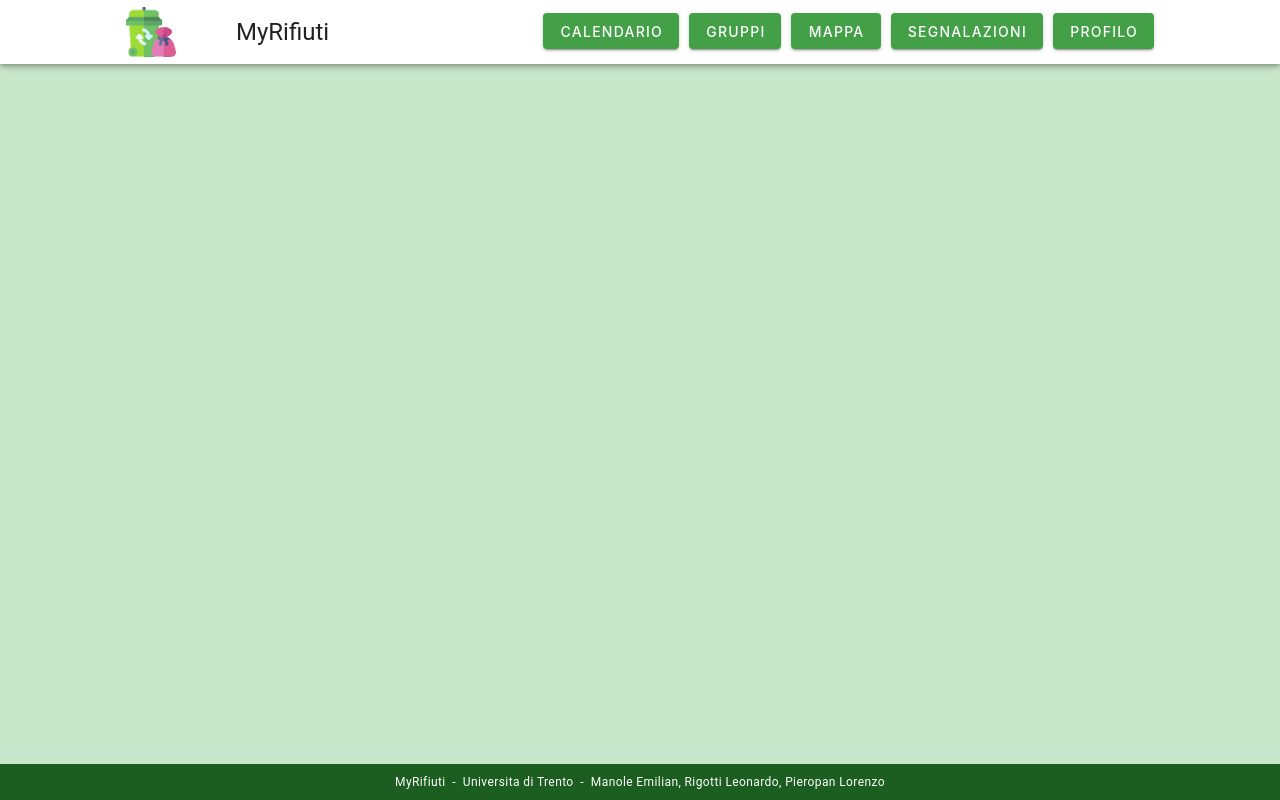
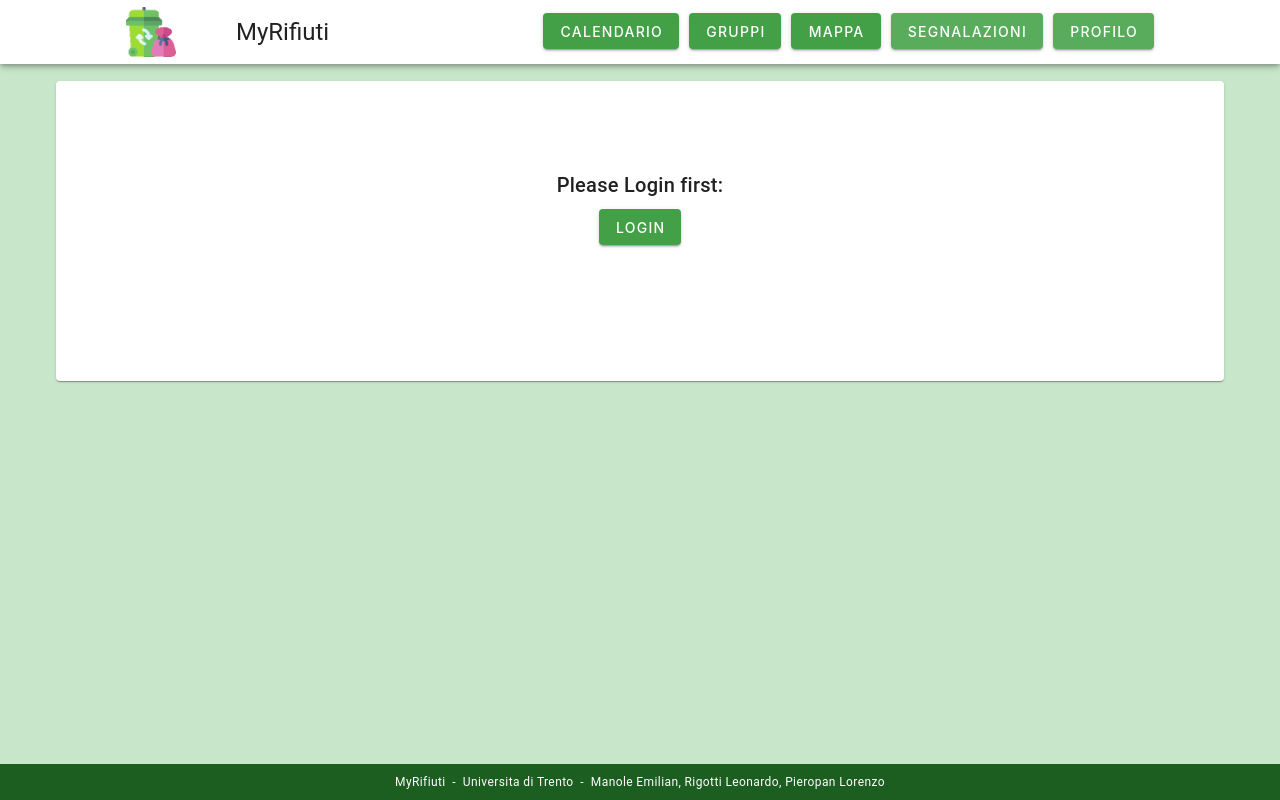
Before and after one commit to emilianmanoleuni/MyRifiuti, a Vue app in the folder client/: page /reports in a window 1280 px wide. Built offline with nearby package versions, Linux system fonts and the light colour scheme.

Commit message:
No more using navigationTo but :to

```diff
--- a/client/src/App.vue
+++ b/client/src/App.vue
@@ -13,18 +13,19 @@
         </v-col>
         <v-col cols="7" align="self-center">
           <v-btn class="topButton" variant="elevated" color="buttons" text :to="{ name: 'homepage' }">Calendario</v-btn>
-          <v-btn class="topButton" variant="elevated" color="buttons" text :to="{ name: '' }">Gruppi</v-btn>
+          <v-btn class="topButton" variant="elevated" color="buttons" text :to="{ name: 'groups' }">Gruppi</v-btn>
           <v-btn class="topButton" variant="elevated" color="buttons" text :to="{ name: 'map' }">Mappa</v-btn>
-          <v-btn class="topButton" variant="elevated" color="buttons" text :to="{ name: '' }">Segnalazioni</v-btn>
+          <v-btn class="topButton" variant="elevated" color="buttons" text :to="{ name: 'reports' }">Segnalazioni</v-btn>
 
           <v-menu open-on-click="">
             <template v-slot:activator="{ props }">
               <v-btn v-bind="props" class="topButton" variant="elevated" color="buttons" text :to="{ name: '' }">Profilo</v-btn>
             </template>
             <v-list>
-              <v-list-item class="optionsProfileMenu">
-                <v-list-item-title><v-btn variant="plain" class="optionsProfileMenuButton">Impostazioni</v-btn></v-list-item-title>
-                <v-list-item-title><v-btn variant="plain" class="optionsProfileMenuButton" @click="logout()">Esci</v-btn></v-list-item-title>
+              <v-list-item>
+                <v-list-item-title v-if="isUserLoggedIn"><v-btn variant="plain" class="optionsProfileMenuButton">Impostazioni</v-btn></v-list-item-title>
+                <v-list-item-title v-if="isUserLoggedIn"><v-btn variant="plain" class="optionsProfileMenuButton" @click="logout()">Esci</v-btn></v-list-item-title>
+                <v-list-item-title v-if="!isUserLoggedIn"><v-btn variant="plain" class="optionsProfileMenuButton" :to="{ name: 'homepage' }">Login</v-btn></v-list-item-title>
               </v-list-item>
             </v-list>
           </v-menu>
@@ -57,6 +58,8 @@ const isLoginOrRegister = computed(() => {
   return route.name === 'login' || route.name === 'register'
 })
 
+const isUserLoggedIn = computed(() => store.state.isUserLoggedIn)
+
 const logout = () => {
   store.dispatch('logout')
   router.push({ name: 'login' })
@@ -81,11 +84,6 @@ const logout = () => {
   .topButton{
     margin-top: 6px;
     margin-right: 10px;
-  }
-  .optionsProfileMenu{
-    margin: 5px;
-  }
-  .optionsProfileMenuBtn{
   }
   .footer{
     min-width: 100%;
--- /dev/null
+++ b/client/src/components/Groups.vue
@@ -0,0 +1,36 @@
+<template>
+    <v-container class="mainBody">
+        <v-card v-if="isUserLoggedIn" class="soonOrLoginBox" align="center">
+            <v-card-title class="text-h6 soonOrLoginContent">Soon</v-card-title>
+        </v-card>
+        <v-card v-if="!isUserLoggedIn" class="soonOrLoginBox" align="center">
+            <v-card-title class="text-h6 soonOrLoginContent">Please Login first:</v-card-title>
+            <v-btn variant="elevated" color="buttons" :to="{ name: 'login' }">Login</v-btn>
+        </v-card>
+    </v-container>
+</template>
+
+<script>
+import { computed } from 'vue'
+import { useStore } from 'vuex'
+
+export default {
+  setup() {
+    const store = useStore()
+    const isUserLoggedIn = computed(() => store.state.isUserLoggedIn)
+
+    return {
+      isUserLoggedIn
+    }
+  }
+}
+</script>
+
+<style scoped>
+    .soonOrLoginBox{
+        height: 300px;
+    }
+    .soonOrLoginContent{
+        margin-top: 80px;
+    }
+</style>
--- a/client/src/components/HomePage.vue
+++ b/client/src/components/HomePage.vue
@@ -108,10 +108,7 @@ export default{
             this.filterVetroStatus = true;
 
             //Chiamata api
-        },
-        navigateTo (route){
-            this.$router.push(route)
-        },
+        }
     }
 }
 </script>
--- a/client/src/components/Login.vue
+++ b/client/src/components/Login.vue
@@ -39,8 +39,8 @@
                 >{{ serverErrors }}</v-alert>
 
                 <v-btn class="buttonsFirstPage" variant="elevated" color="buttons" @click="login" block>Login</v-btn>
-                <v-btn class="buttonsFirstPage" variant="outlined" color="buttons" text @click="navigateTo({name: 'register'})" block>Register</v-btn>
-                <v-btn class="buttonsFirstPage" variant="outlined" color="buttons" text @click="navigateTo({name: 'homepage'})" block>Continua come Anonimo</v-btn>
+                <v-btn class="buttonsFirstPage" variant="outlined" color="buttons" text :to="{ name: 'register' }" block>Register</v-btn>
+                <v-btn class="buttonsFirstPage" variant="outlined" color="buttons" text :to="{ name: 'homepage' }" block>Continua come Anonimo</v-btn>
 
                 <div class="text-center mt-3">
                   Sei un Ente? <v-btn text @click="ente" color="buttonsLight">Clicca qui</v-btn>
@@ -76,7 +76,6 @@ export default{
                 console.log('Logged in:', response)
                 this.$store.dispatch('setToken', response.data.token)
                 this.$store.dispatch('setUser', response.data.user)
-                this.$emit('update-is-form', false);
                 this.$router.push({name: 'homepage'})
             } catch (error) {
                 if (error.response && error.response.data) {
@@ -86,9 +85,6 @@ export default{
                 }
                 console.error('Login failed:', error);
             }
-        },
-        navigateTo (route){
-            this.$router.push(route)
         }
     }
 }
--- a/client/src/components/Map.vue
+++ b/client/src/components/Map.vue
@@ -116,9 +116,6 @@ export default{
             this.filterAllStatus = false;
             this.filterCRMStatus = false;
             //Chiamata api
-        },
-        navigateTo (route){
-            this.$router.push(route)
         }
     }
 }
--- a/client/src/components/Register.vue
+++ b/client/src/components/Register.vue
@@ -59,7 +59,7 @@
             </v-form>
           </v-card-text>
           <v-card-actions class="justify-end bottomButtons">
-            <v-btn class="backRegisterButton" variant="elevated" color="buttonsLight" @click="navigateTo({name: 'login'})">Back</v-btn>
+            <v-btn class="backRegisterButton" variant="elevated" color="buttonsLight" :to="{ name: 'login' }">Back</v-btn>
             <v-btn class="registerButton" variant="elevated" color="buttons" @click="register">Register</v-btn>
           </v-card-actions>
         </v-card>
@@ -143,9 +143,6 @@ export default {
                     console.error('Registration error:', error);
                 }
             }
-        },
-        navigateTo (route){
-            this.$router.push(route)
         }
     }
 }
--- /dev/null
+++ b/client/src/components/Reports.vue
@@ -0,0 +1,36 @@
+<template>
+    <v-container class="mainBody">
+        <v-card v-if="isUserLoggedIn" class="soonOrLoginBox" align="center">
+            <v-card-title class="text-h6 soonOrLoginContent">Soon</v-card-title>
+        </v-card>
+        <v-card v-if="!isUserLoggedIn" class="soonOrLoginBox" align="center">
+            <v-card-title class="text-h6 soonOrLoginContent">Please Login first:</v-card-title>
+            <v-btn variant="elevated" color="buttons" :to="{ name: 'login' }">Login</v-btn>
+        </v-card>
+    </v-container>
+</template>
+
+<script>
+import { computed } from 'vue'
+import { useStore } from 'vuex'
+
+export default {
+  setup() {
+    const store = useStore()
+    const isUserLoggedIn = computed(() => store.state.isUserLoggedIn)
+
+    return {
+      isUserLoggedIn
+    }
+  }
+}
+</script>
+
+<style scoped>
+    .soonOrLoginBox{
+        height: 300px;
+    }
+    .soonOrLoginContent{
+        margin-top: 80px;
+    }
+</style>
--- a/client/src/main.js
+++ b/client/src/main.js
@@ -11,5 +11,4 @@ const app = createApp(App);
 app.use(vuetify)
 app.use(router)
 app.use(store)
-
 app.mount('#app');
--- a/client/src/router/index.js
+++ b/client/src/router/index.js
@@ -2,7 +2,9 @@ import { createRouter, createWebHistory } from 'vue-router'
 import Login from '@/components/Login.vue'
 import Register from '@/components/Register.vue'
 import HomePage from '@/components/HomePage.vue'
+import Groups from '@/components/Groups.vue'
 import Map from '@/components/Map.vue'
+import Reports from '@/components/Reports.vue'
 
 const router = createRouter({
   history: createWebHistory(import.meta.env.BASE_URL),
@@ -23,9 +25,19 @@ const router = createRouter({
       component: HomePage,
     },
     {
+      path: '/grups',
+      name: 'groups',
+      component: Groups,
+    },
+    {
       path: '/map',
       name: 'map',
       component: Map,
+    },
+    {
+      path: '/reports',
+      name: 'reports',
+      component: Reports
     }
   ]
 })
```
